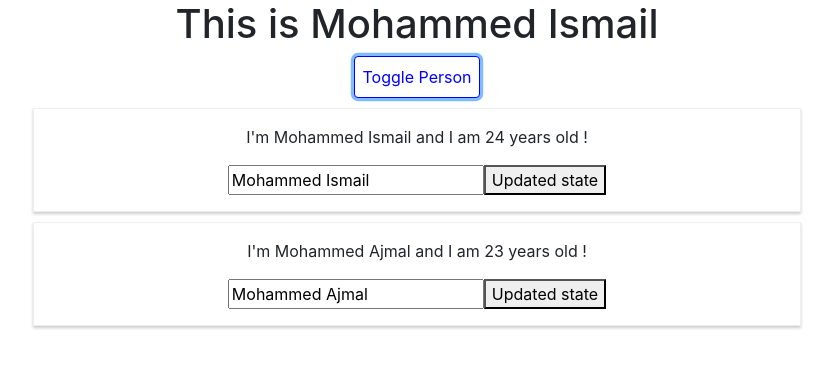
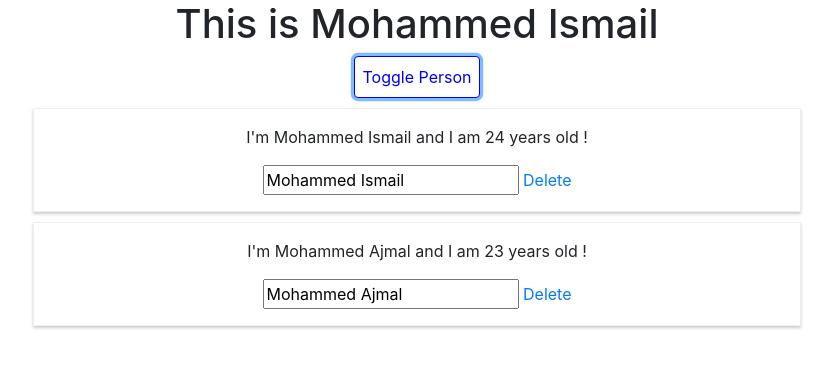
Before and after one commit to ikismail/learn-react, a React (Create React App) app: page / in a window 1280 px wide. Both pictures are taken after a click on the button "Toggle Person". Shown: the top 368 px of the page, without its empty margins (223-1056 px from the left). Built offline with nearby package versions, Linux system fonts and the light colour scheme.

Commit message:
Removing object from list using click event

```diff
--- a/src/App.js
+++ b/src/App.js
@@ -13,22 +13,10 @@ class App extends Component {
     showPersons: false
   };
 
-  // Handler will be append for function for handling event
-  swithNameHandler = newName => {
-    // console.log("clicked")
-
-    this.setState({
-      persons: [
-        {
-          name: newName,
-          age: "24"
-        },
-        {
-          name: "Mohammed Ajmal",
-          age: "23"
-        }
-      ]
-    });
+  deletePersonHandler = index => {
+    const persons = this.state.persons;
+    persons.splice(index, 1);
+    this.setState({ persons: persons });
   };
 
   nameChangeHandler = event => {
@@ -67,13 +55,13 @@ class App extends Component {
     if (this.state.showPersons) {
       persons = (
         <div>
-          {this.state.persons.map(person => {
+          {this.state.persons.map((person, index) => {
             return (
               <Person
                 name={person.name}
                 age={person.age}
                 changed={this.nameChangeHandler}
-                click={this.swithNameHandler.bind(this, "Mohammed Ismail")}
+                click={() => this.deletePersonHandler(index)}
               />
             );
           })}
--- a/src/Person/Person.js
+++ b/src/Person/Person.js
@@ -8,7 +8,12 @@ const person = (props) => {
             <p>I'm {props.name} and I am {props.age} years old !</p>
             <p>{props.children}</p>
             <input type="text" onChange={props.changed} value={props.name}/>
-            <button onClick={props.click}>Updated state</button>
+            <a href = "javascriopt:;;"
+            onClick = {
+                props.click
+            }><i className = "fa fa-trash-o"
+            aria-hidden = "true" ></i> Delete</a>
+
         </div>
 
     )
```
